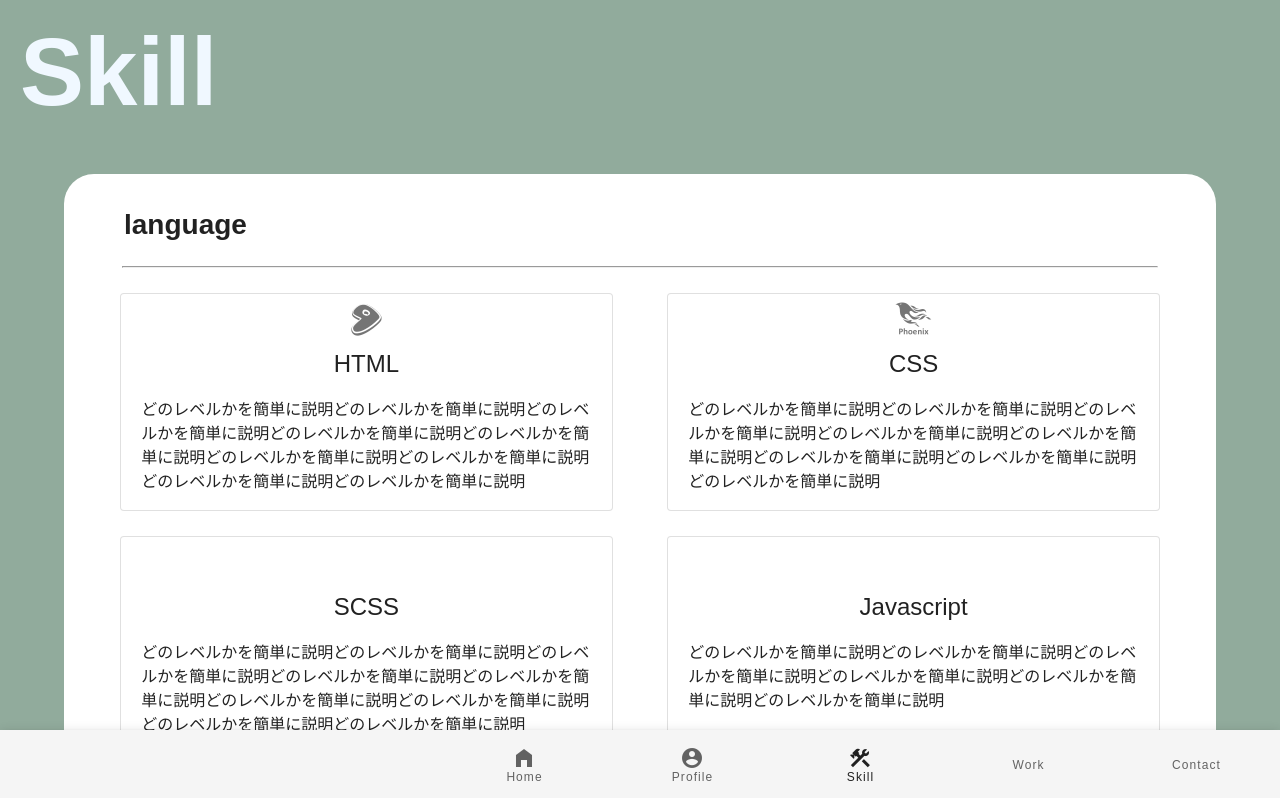
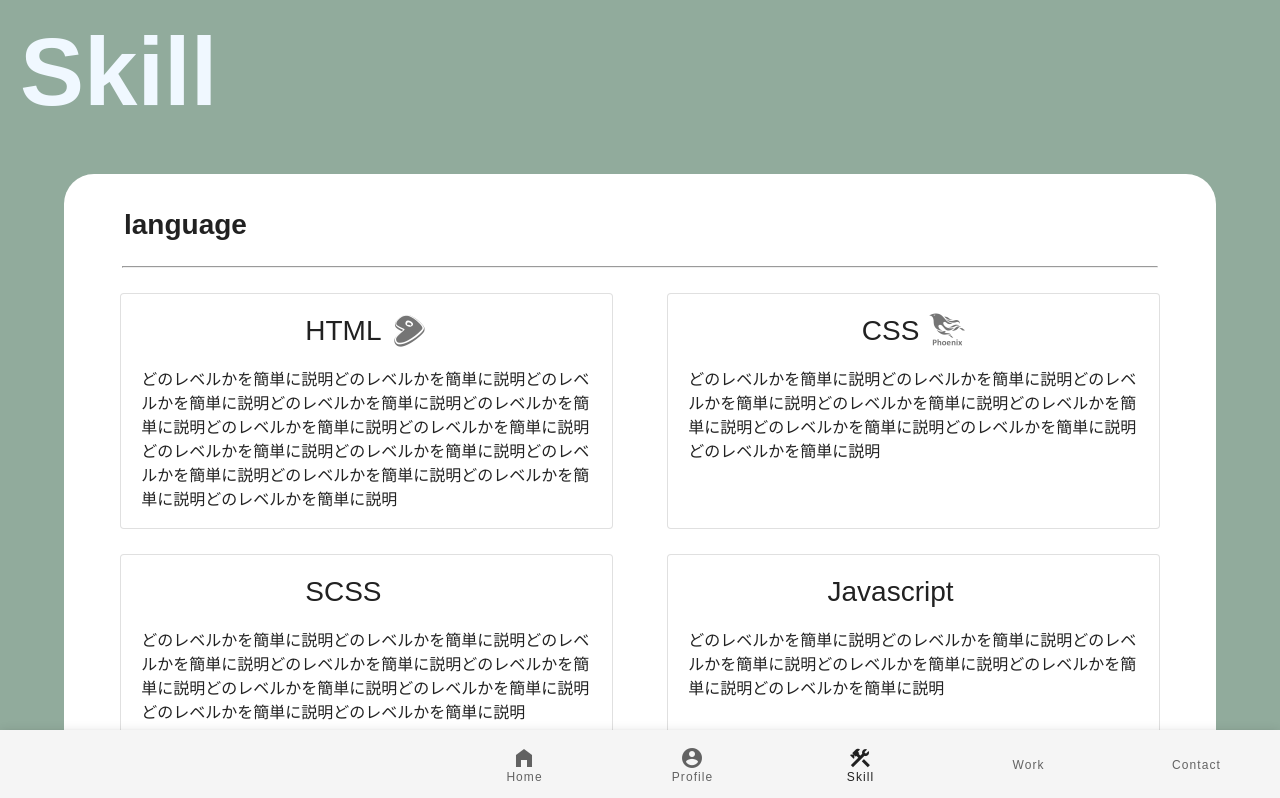
Before and after one commit to Shuki-Otowa/my-portofolio, a Vue app: page /skill in a window 1280 px wide. Shown: the top 798 px of the page. Built offline with nearby package versions, Linux system fonts and the light colour scheme; some icons are missing; what vue-typer would draw is missing.

Commit message:
Skillページを微修正

```diff
--- a/src/components/Skill.vue
+++ b/src/components/Skill.vue
@@ -2,9 +2,9 @@
   <div id="skill">
     <h2>Skill</h2>
     <div class="skill-container">
-      <h3 class="skill-cards-title">language</h3>
+      <h3 class="subtitle">language</h3>
       <hr />
-      <div class="card-container">
+      <div class="card-wrapper">
         <v-card
           v-for="card in cards"
           v-bind:key="card.title"
@@ -13,8 +13,11 @@
           outlined
         >
           <v-list class="card">
+            <div class="skill-title">
+            <v-list class="card-title">{{ card.title }}</v-list>
             <v-icon large>{{ card.icon }} </v-icon>
-            <v-list class="card-title">{{ card.title }}</v-list>
+
+            </div>
             <v-list class="card-summary">{{ card.summary }}</v-list>
           </v-list>
         </v-card>
@@ -35,7 +38,7 @@ export default {
           title: "HTML",
           icon: "devicon-html5-plain",
           summary:
-            "どのレベルかを簡単に説明どのレベルかを簡単に説明どのレベルかを簡単に説明どのレベルかを簡単に説明どのレベルかを簡単に説明どのレベルかを簡単に説明どのレベルかを簡単に説明どのレベルかを簡単に説明どのレベルかを簡単に説明",
+            "どのレベルかを簡単に説明どのレベルかを簡単に説明どのレベルかを簡単に説明どのレベルかを簡単に説明どのレベルかを簡単に説明どのレベルかを簡単に説明どのレベルかを簡単に説明どのレベルかを簡単に説明どのレベルかを簡単に説明どのレベルかを簡単に説明どのレベルかを簡単に説明どのレベルかを簡単に説明どのレベルかを簡単に説明",
         },
         {
           title: "CSS",
@@ -107,8 +110,11 @@ export default {
   margin: 0 auto;
   padding: 30px 0;
 }
-
-.card-container {
+.skill-title {
+  display: flex;
+  justify-content: center;
+}
+.card-wrapper {
   width: 95%;
   margin: 0 auto;
   display: grid;
@@ -127,7 +133,7 @@ hr {
   margin: 0 auto;
 }
 
-.skill-cards-title {
+.subtitle {
   font-size: 28px;
   padding: 0 60px 20px 60px;
 }
@@ -136,6 +142,7 @@ hr {
   margin: 0 auto;
   margin-top: 25px;
   padding: 0 20px;
+  border: 0;
 }
 
 .card {
@@ -143,7 +150,8 @@ hr {
   text-align: center;
 }
 .card-title {
-  font-size: 24px;
+  font-size: 28px;
+  margin-right: 10px;
 }
 
 .card-summary {
@@ -158,7 +166,7 @@ hr {
   .skill-cards-title {
     text-align: center;
   }
-  .card-container {
+  .card-wrapper {
     grid-template-columns: repeat(1, 1fr);
   }
 }
```
